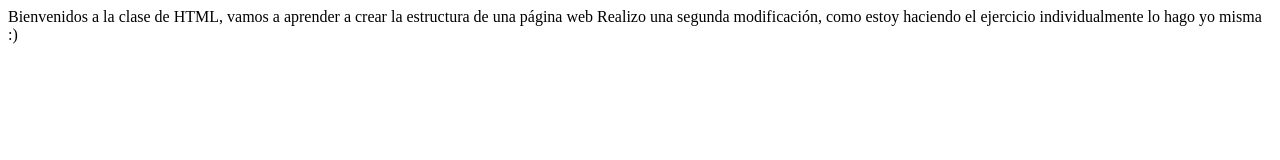
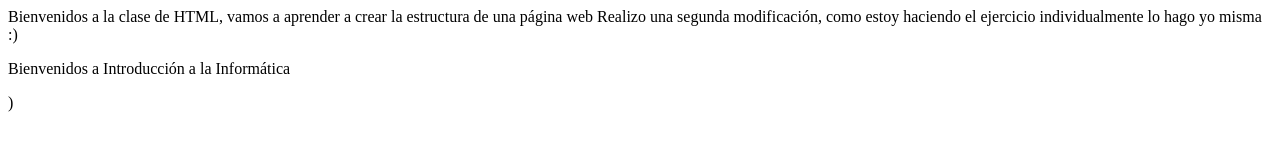
Before and after one commit to DanielaPalacio/vacio, a plain HTML site: page index.html in a window 1280 px wide. Drawn offline with Linux system fonts and the light colour scheme.

Commit message:
Agregando linea 10 al archivo HTML

```diff
--- a/index.html
+++ b/index.html
@@ -1,3 +1,10 @@
 Bienvenidos a la clase de HTML, vamos a aprender a crear la estructura de una página web
 
 Realizo una segunda modificación, como estoy haciendo el ejercicio individualmente lo hago yo misma :)
+
+
+
+
+
+
+<p>Bienvenidos a Introducción a la Informática</p> )
```
